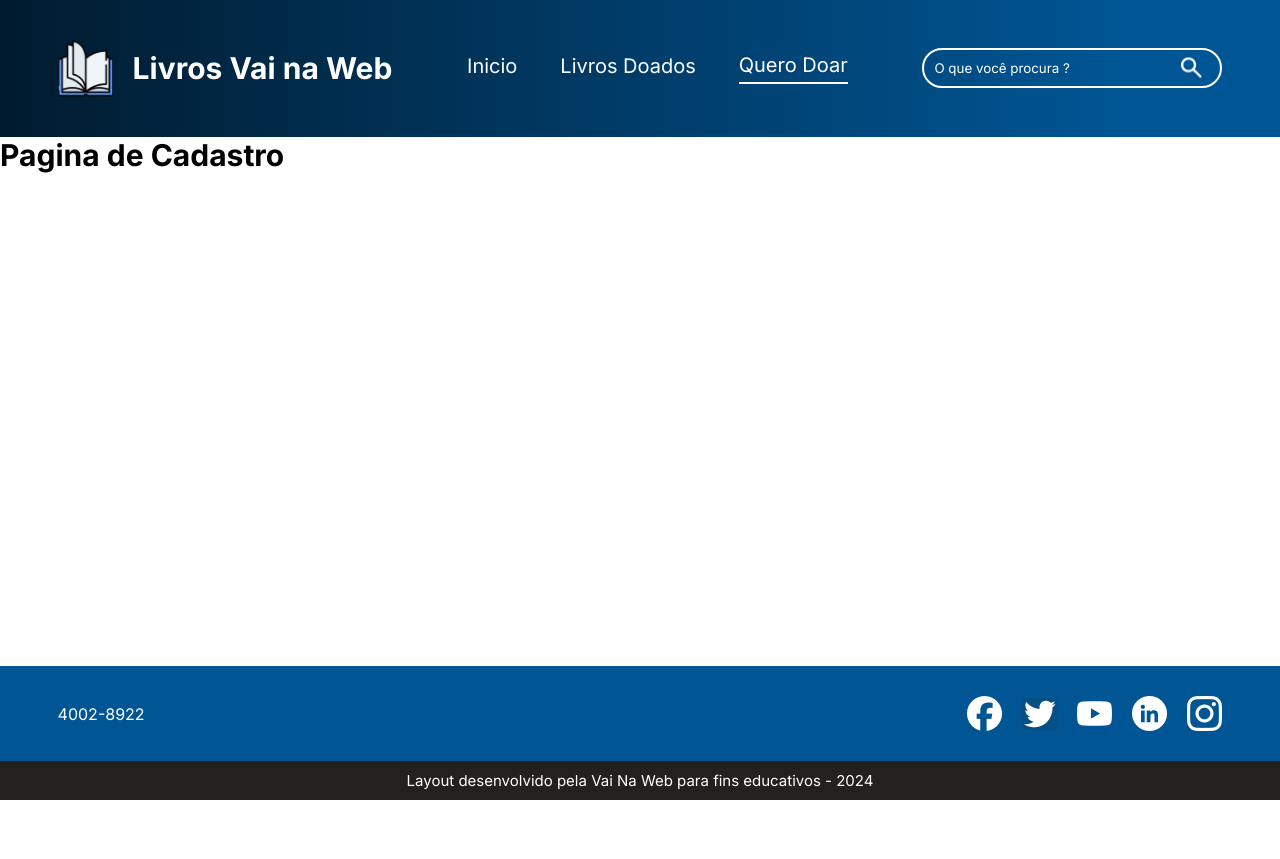
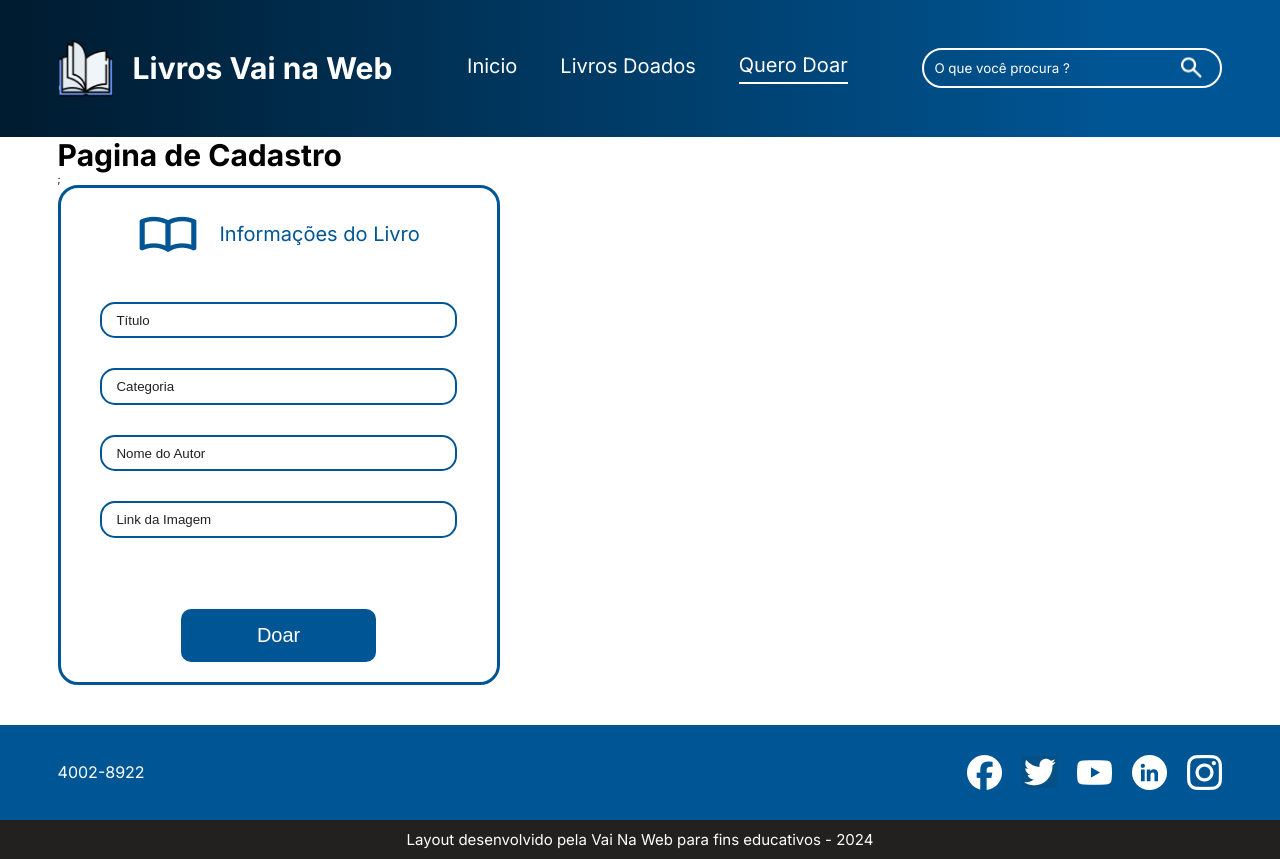
Before and after one commit to lucasssantos94/vnw-livros, a React (Vite) app: page /cadastro in a window 1280 px wide. Before the commit the page ends 800 px from the top, so only its background shows below. Built offline with nearby package versions, Linux system fonts and the light colour scheme.

Commit message:
feat: created form to add new books

```diff
--- a/src/components/Datalist/index.jsx
+++ b/src/components/Datalist/index.jsx
@@ -1,38 +1,76 @@
+/* eslint-disable react-hooks/exhaustive-deps */
 /* eslint-disable react/prop-types */
-import { useState } from "react";
+/* eslint-disable react/display-name */
+import {
+  useState,
+  useRef,
+  useEffect,
+  forwardRef,
+  useImperativeHandle,
+} from "react";
 
 import styles from "./style.module.scss";
 
-const CustomDatalist = ({ options, placeholder, name, value, onChange }) => {
+const CustomDatalist = forwardRef(
+  (
+    { options, placeholder, name, value = "", onChange, onBlur, error },
+    ref,
+  ) => {
+    const [inputValue, setInputValue] = useState(value);
     const [showDropdown, setShowDropdown] = useState(false);
+    const containerRef = useRef(null);
+
+    useEffect(() => {
+      setInputValue(value);
+    }, [value]);
 
     const handleInputChange = (e) => {
+      setInputValue(e.target.value);
       onChange(e);
       setShowDropdown(true);
     };
 
     const handleOptionClick = (option) => {
+      setInputValue(option);
       onChange({ target: { name, value: option } });
       setShowDropdown(false);
     };
 
+    const handleClickOutside = (e) => {
+      if (containerRef.current && !containerRef.current.contains(e.target)) {
+        setShowDropdown(false);
+        if (onBlur) onBlur(e);
+      }
+    };
+
+    useEffect(() => {
+      document.addEventListener("mousedown", handleClickOutside);
+      return () => {
+        document.removeEventListener("mousedown", handleClickOutside);
+      };
+    }, [handleClickOutside]);
+
+    // Expose a `reset` function to the parent using ref
+    useImperativeHandle(ref, () => ({
+      reset: () => setInputValue(""),
+    }));
+
     return (
-    <div className={styles["custom-datalist"]}>
+      <div className={styles["custom-datalist"]} ref={containerRef}>
         <input
           type="text"
           name={name}
           placeholder={placeholder}
-        value={value}
+          value={inputValue}
           onChange={handleInputChange}
           onFocus={() => setShowDropdown(true)}
-        onBlur={() => setTimeout(() => setShowDropdown(false), 100)}
           autoComplete="off"
         />
         {showDropdown && (
           <ul className={styles["options-list"]}>
             {options
               .filter((option) =>
-              option.toLowerCase().includes(value.toLowerCase()),
+                option.toLowerCase().includes((inputValue || "").toLowerCase()),
               )
               .map((option, index) => (
                 <li
@@ -45,8 +83,10 @@ const CustomDatalist = ({ options, placeholder, name, value, onChange }) => {
               ))}
           </ul>
         )}
+        {error && <span className="error-message">{error.message}</span>}
       </div>
     );
-};
+  },
+);
 
 export default CustomDatalist;
--- a/src/components/Datalist/style.module.scss
+++ b/src/components/Datalist/style.module.scss
@@ -2,7 +2,6 @@
     position: relative;
 
     input {
-
         border: 1px solid #ccc;
         margin-bottom: 0;
     }
--- /dev/null
+++ b/src/components/FormAddBook/index.jsx
@@ -0,0 +1,88 @@
+import { useForm } from "react-hook-form";
+import { useRef } from "react";
+import CustomDatalist from "../Datalist";
+import { addBook, categoriesBooks } from "@constants/books";
+
+import iconForm from "@assets/images/icons/icon-form.png";
+import styles from "./style.module.scss";
+
+const FormAddBook = () => {
+  const {
+    handleSubmit,
+    register,
+    formState: { errors },
+    setValue,
+    reset,
+  } = useForm();
+
+  // Cria um ref para o CustomDatalist
+  const datalistRef = useRef(null);
+
+  const onSubmit = (data) => {
+    addBook(data.title, data.category, data.author, data.urlImage);
+    reset();
+    // Chama a função reset no CustomDatalist
+    if (datalistRef.current) {
+      datalistRef.current.reset();
+    }
+  };
+
+  const options = categoriesBooks;
+
+  return (
+    <form className={styles["form-add-book"]} onSubmit={handleSubmit(onSubmit)}>
+      <div className={styles["form-header"]}>
+        <img src={iconForm} alt="" />
+        <h3>Informações do Livro</h3>
+      </div>
+
+      <div>
+        <input
+          type="text"
+          name="title"
+          placeholder="Título"
+          {...register("title", {
+            required: { value: true, message: "Campo obrigatório" },
+            minLength: {
+              value: 2,
+              message: "O Título deve ter pelo menos 2 caracteres",
+            },
+          })}
+        />
+        {errors.title && (
+          <span className="error-message">{errors.title.message}</span>
+        )}
+
+        <CustomDatalist
+          ref={datalistRef} // Conecta o ref ao CustomDatalist
+          options={options}
+          placeholder="Categoria"
+          name="category"
+          value={register("category").value}
+          onChange={(e) => {
+            setValue("category", e.target.value);
+            register("category");
+          }}
+          error={errors.category}
+        />
+
+        <input
+          type="text"
+          name="author"
+          placeholder="Nome do Autor"
+          {...register("author")}
+        />
+
+        <input
+          type="url"
+          name="urlImage"
+          placeholder="Link da Imagem"
+          {...register("urlImage")}
+        />
+      </div>
+      <input type="submit" value="Doar" />
+    </form>
+  );
+};
+
+export default FormAddBook;
--- /dev/null
+++ b/src/components/FormAddBook/style.module.scss
@@ -0,0 +1,46 @@
+.form-add-book {
+    @include global.flex($align: center, $direction: column, $justify: space-between);
+    max-width: 42rem;
+    height: 50rem;
+    border: 3px solid global.$brand-color;
+    border-radius: 2rem;
+    max-width: 44.2rem;
+    padding: 2rem;
+
+    .form-header {
+        @include global.flex($align: center, $gap: 2rem);
+
+        h3 {
+            color: global.$brand-color;
+            font-weight: normal;
+        }
+    }
+
+    div {
+        text-align: center;
+
+        input:not(input[type="submit"]) {
+            width: 90%;
+            border-radius: 15px;
+            border: 2px solid global.$brand-color;
+            padding: 0.875rem 1.4rem;
+            outline: none;
+            margin-bottom: 3rem;
+
+            &::placeholder {
+                color: global.$dark-color;
+            }
+        }
+    }
+
+    input[type="submit"] {
+        border-radius: 10px;
+        background: #005695;
+        width: 195px;
+        height: 53px;
+        border: none;
+        color: global.$light-color;
+        font-size: 2rem;
+        cursor: pointer;
+    }
+}
--- a/src/components/GridContainer/index.jsx
+++ b/src/components/GridContainer/index.jsx
@@ -7,7 +7,7 @@ const GridContainer = ({ children }) => {
 };
 
 GridContainer.propTypes = {
-  children: PropTypes.node.isRequire,
+  children: PropTypes.node.isRequired,
 };
 
 export default GridContainer;
--- a/src/pages/Register/index.jsx
+++ b/src/pages/Register/index.jsx
@@ -1,5 +1,13 @@
+import Container from "../../components/Container";
+import FormAddBook from "../../components/FormAddBook";
+
 const RegisterPage = () => {
-  return <h1>Pagina de Cadastro</h1>;
+  return (
+    <Container>
+      <h1>Pagina de Cadastro</h1>;
+      <FormAddBook />
+    </Container>
+  );
 };
 
 export default RegisterPage;
```
Lines whose indentation alone changed are shown as unchanged.
